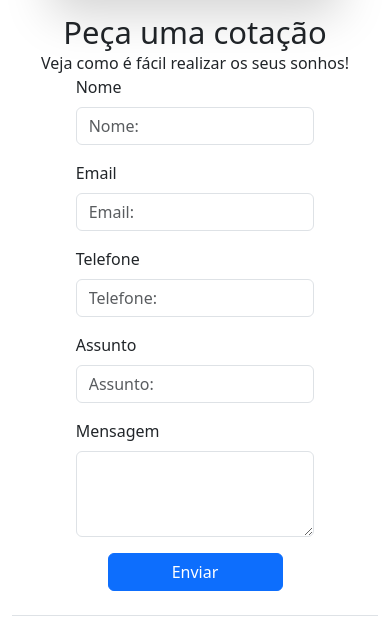
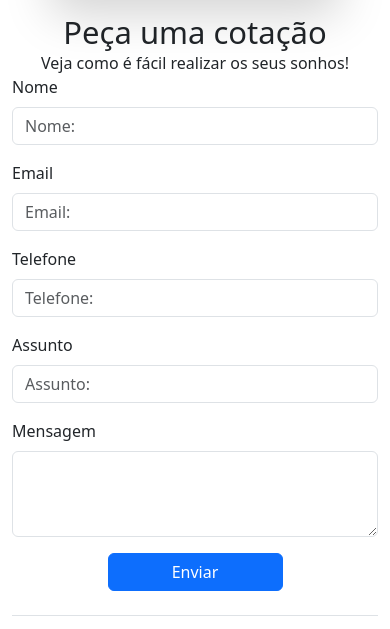
Before and after one commit to MichaelDouglasLima/bootcamp-devjr-modulo4-projeto-travel-agency, a plain HTML site: page index.html in a window 390 px wide. Shown: the part 4392-5021 px from the top of the page. Drawn offline with nearby package versions, Linux system fonts and the light colour scheme.

Commit message:
Finalizando Desafio

```diff
--- a/index.html
+++ b/index.html
@@ -357,27 +357,27 @@
     </div>
 
     <form class="row g-3 text-start" >
-      <div class="col-8 offset-2">
+      <div class="col-12 col-md-8 offset-md-2">
         <label for="inputNome" class="form-label">Nome</label>
         <input type="text" class="form-control" id="inputNome" placeholder="Nome:">
       </div>
 
-      <div class="col-8 offset-2 col-lg-4">
+      <div class="col-12 col-md-8 offset-md-2 offset-lg-2 col-lg-4">
         <label for="inputEmail" class="form-label">Email</label>
         <input type="email" class="form-control" id="inputEmail" placeholder="Email:">
       </div>
 
-      <div class="col-8 offset-2 col-lg-4 offset-lg-0">
+      <div class="col-12 offset-0 col-md-8 offset-md-2 col-lg-4 offset-lg-0">
         <label for="inputTelefone" class="form-label">Telefone</label>
         <input type="text" class="form-control" id="inputTelefone" placeholder="Telefone:">
       </div>
 
-      <div class="col-8 offset-2">
+      <div class="col-12 col-md-8 offset-md-2">
         <label for="inputAssunto" class="form-label">Assunto</label>
         <input type="text" class="form-control" id="inputAssunto" placeholder="Assunto:">
       </div>
 
-      <div class="col-8 offset-2">
+      <div class="col-12 col-md-8 offset-md-2">
         <label for="inputMensagem" class="form-label">Mensagem</label>
         <textarea class="form-control" id="inputMensagem" rows="3"></textarea>
       </div>
```
